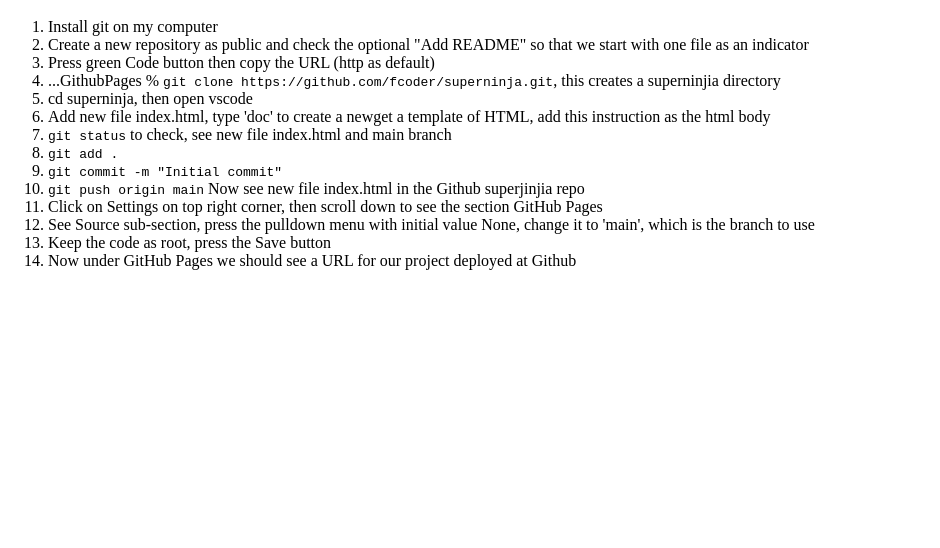
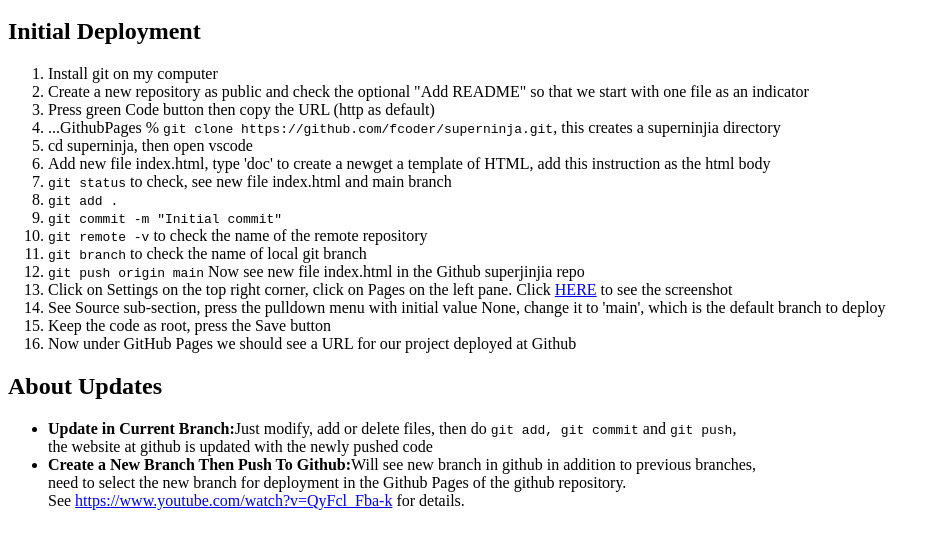
Before and after one commit to fcoder/superninja, a plain HTML site: page index.html in a window 1280 px wide. Shown: the part 48-596 px from the top of the page, without its empty margins (0-940 px from the left). Drawn offline with Linux system fonts and the light colour scheme.

Commit message:
Add instruction for updating

```diff
--- a/index.html
+++ b/index.html
@@ -8,7 +8,8 @@
 <body>
     <h1>How To Deploy a Static Website on GitHub</h1>
     <p>
-      <ol>
+        <h2>Initial Deployment</h2>
+        <ol>
           <li>Install git on my computer</li>
           <li>Create a new repository as public and check the optional "Add README" so that we start with one file as an indicator</li>
           <li>Press green Code button then copy the URL (http as default)</li>
@@ -18,12 +19,26 @@
           <li><code>git status</code> to check, see new file index.html and main branch</li>
           <li><code>git add .</code></li>
           <li><code>git commit -m "Initial commit"</code></li>
+          <li><code>git remote -v</code> to check the name of the remote repository</li>
+          <li><code>git branch</code> to check the name of local git branch</li>
           <li><code>git push origin main</code> Now see new file index.html in the Github superjinjia repo</li>
-          <li>Click on Settings on top right corner, then scroll down to see the section GitHub Pages</li>
-          <li>See Source sub-section, press the pulldown menu with initial value None, change it to 'main', which is the branch to use</li>
+          <li>Click on Settings on the top right corner, click on Pages on the left pane. Click
+              <a href="img/github_pages_settings.png">HERE</a> to see the screenshot
+          </li>
+          <li>See Source sub-section, press the pulldown menu with initial value None, change it to 'main', which is the default branch to deploy</li>
           <li>Keep the code as root, press the Save button</li>
           <li>Now under GitHub Pages we should see a URL for our project deployed at Github</li>
-      </ol>
+        </ol>
+    </p>
+    <h2>About Updates</h2>
+        <ul>
+            <li><b>Update in Current Branch:</b>Just modify, add or delete files, then do <code>git add, git commit</code> and <code>git push</code>,<br>
+                the website at github is updated with the newly pushed code</li>
+            <li><b>Create a New Branch Then Push To Github:</b>Will see new branch in github in addition to previous branches,<br>
+                need to select the new branch for deployment in the Github Pages of the github repository.<br>
+                See <a href="https://www.youtube.com/watch?v=QyFcl_Fba-k">https://www.youtube.com/watch?v=QyFcl_Fba-k</a> for details.
+            </li>
+        </ul>
     </p>
 </body>
 </html>
```
Also changed, not shown: img/github_pages_settings.png (added).
